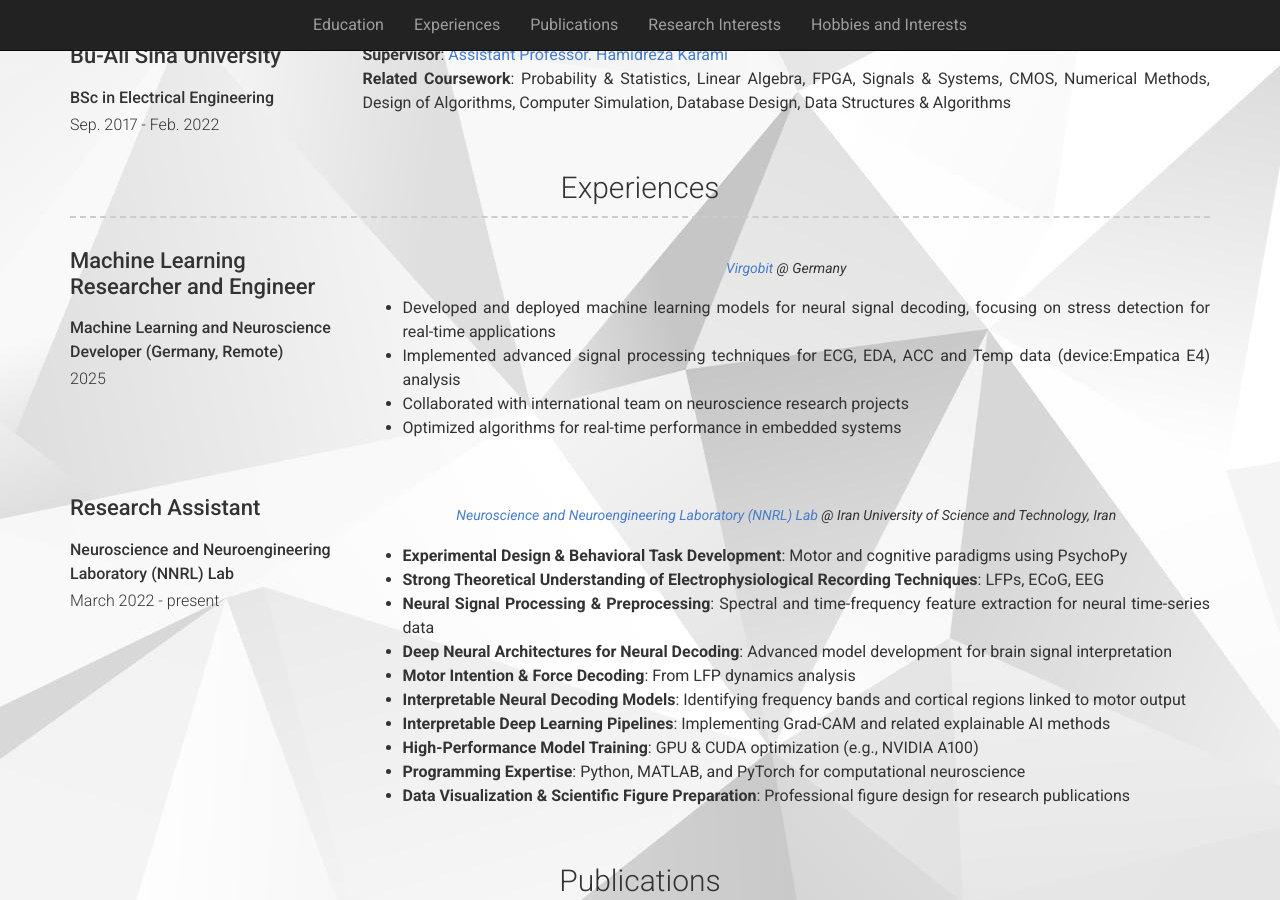
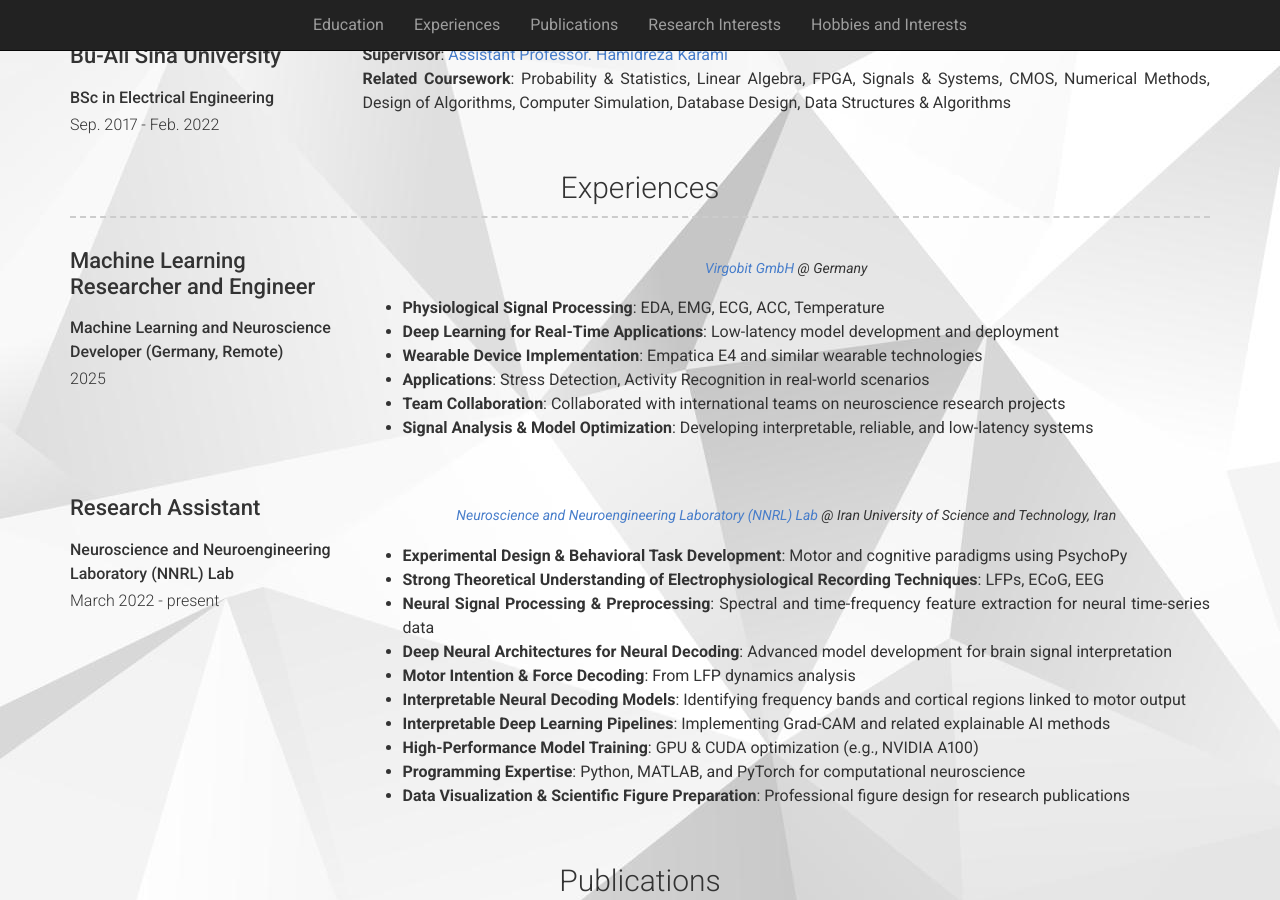
Before and after one commit to HabibiMehdi/HabibiMehdi.github.io, a Jekyll site: the page built from index.md, in a window 1280 px wide and 900 px high, scrolled down 761 px. Built offline with Jekyll 4.4.1, drawn with Linux system fonts in a browser that asks for light colours; nearby versions of some CDN libraries; a style sheet for code colours, icons or effects is not loaded.

Commit message:
Update _config.yml

```diff
--- a/_config.yml
+++ b/_config.yml
@@ -15,8 +15,8 @@ darkmode: false
 # Social links
 github_username: HabibiMehdi
 linkedin_username: mehdi8habibi
-#orcid_username: 0009-0008-7777-1234  # example ID, replace with your real ORCID
-twitter_username:  Mehdi8habibi         # your X (Twitter) handle, if any
+orcid_username: 0009-0008-7777-1234  # example ID, replace with your real ORCID
+#twitter_username:  Mehdi8habibi         # your X (Twitter) handle, if any
 
 additional_links:
   - title: My ORCID
@@ -77,12 +77,14 @@ content:
         title: Machine Learning Researcher and Engineer
         sub_title: Machine Learning and Neuroscience Developer (Germany, Remote)
         caption: 2025
-        quote: '<a href="https://www.virgobit.com/" target="_blank">Virgobit </a> @ Germany'
+        quote: '<a href="https://www.virgobit.com/" target="_blank">Virgobit GmbH</a> @ Germany'
         description: |
-          - Developed and deployed machine learning models for neural signal decoding, focusing on stress detection for real-time applications
-          - Implemented advanced signal processing techniques for ECG, EDA, ACC and Temp data (device:Empatica E4) analysis
-          - Collaborated with international team on neuroscience research projects
-          - Optimized algorithms for real-time performance in embedded systems
+          - **Physiological Signal Processing**: EDA, EMG, ECG, ACC, Temperature
+          - **Deep Learning for Real-Time Applications**: Low-latency model development and deployment
+          - **Wearable Device Implementation**: Empatica E4 and similar wearable technologies
+          - **Applications**: Stress Detection, Activity Recognition in real-world scenarios
+          - **Team Collaboration**: Collaborated with international teams on neuroscience research projects
+          - **Signal Analysis & Model Optimization**: Developing interpretable, reliable, and low-latency systems
 
       - layout: left
         title: Research Assistant
```
